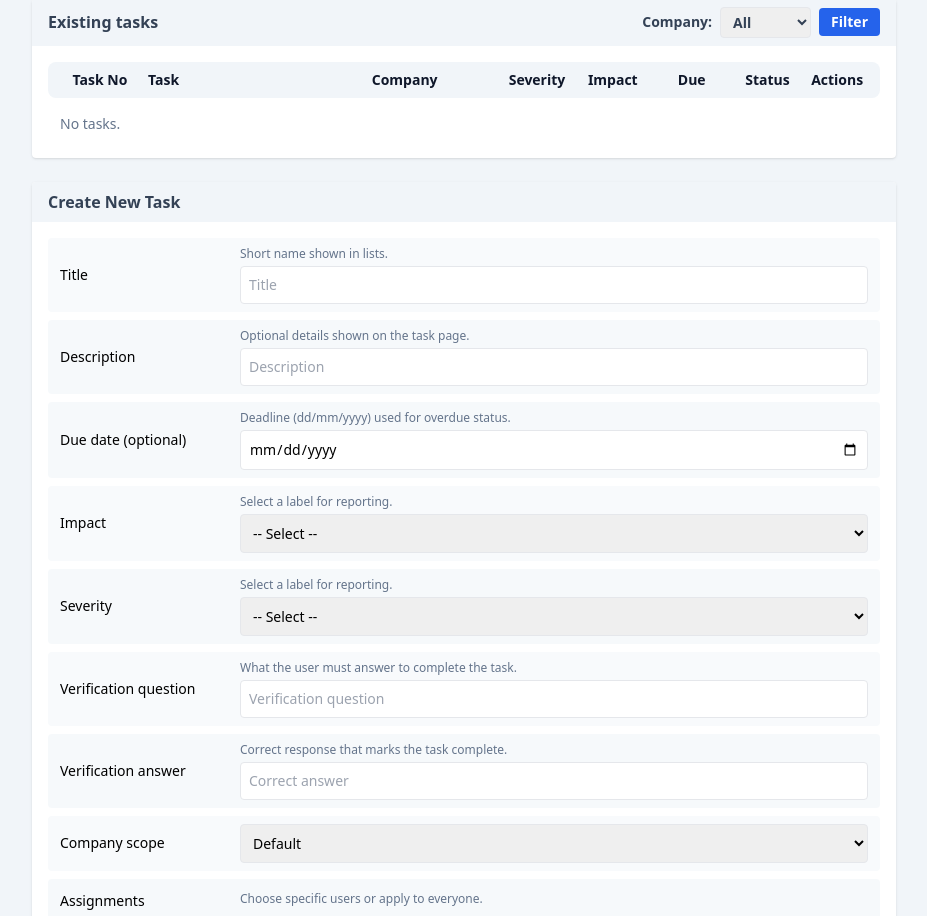
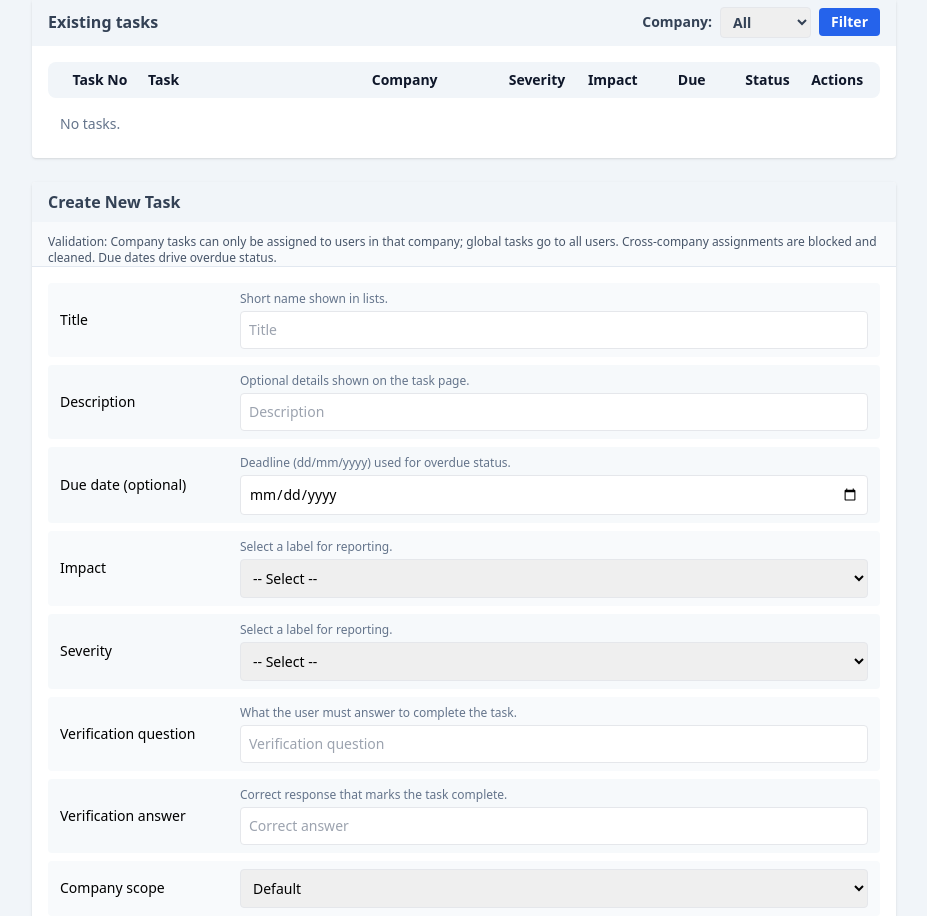
Before and after one commit to theaceventura/ar_compliance, a Flask app: page /admin/tasks in a window 1280 px wide. Shown: the part 130-1046 px from the top of the page, without its empty margins (176-1103 px from the left). Run offline with Flask 3, Linux system fonts and the light colour scheme; the visitor is signed in with stand-in values (Sample User, id 1); data comes from the database, SQL or seed files in the repository; data that the repository does not hold is empty; some libraries are stand-ins or nearby versions.

Commit message:
Add configurable validation notes to setup screens

```diff
--- a/compliance_app/compliance_app_tailwind/app.py
+++ b/compliance_app/compliance_app_tailwind/app.py
@@ -1427,6 +1427,7 @@ def admin_app_settings():
     show_task_charts = request.form.get("show_task_charts") == "on"
     show_risk_matrix = request.form.get("show_risk_matrix") == "on"
     show_user_banner = request.form.get("show_user_banner") == "on"
+    show_validation_notes = request.form.get("show_validation_notes") == "on"
     db.admin_update_app_settings(
         version,
         show_version,
@@ -1437,6 +1438,7 @@ def admin_app_settings():
         show_task_charts,
         show_risk_matrix,
         show_user_banner,
+        show_validation_notes,
     )
     flash("Settings updated.")
     return redirect(url_for("admin_app_settings"))
--- a/compliance_app/compliance_app_tailwind/db.py
+++ b/compliance_app/compliance_app_tailwind/db.py
@@ -152,6 +152,7 @@ def create_tables_if_needed():
             show_task_charts INTEGER DEFAULT 1,
             show_risk_matrix INTEGER DEFAULT 1,
             show_user_banner INTEGER DEFAULT 1,
+            show_validation_notes INTEGER DEFAULT 1,
             severity_palette TEXT,
             impact_palette TEXT,
             completion_palette TEXT
@@ -169,6 +170,8 @@ def create_tables_if_needed():
         cur.execute("ALTER TABLE app_settings ADD COLUMN show_risk_matrix INTEGER DEFAULT 1")
     if not _column_exists(cur, "app_settings", "show_user_banner"):
         cur.execute("ALTER TABLE app_settings ADD COLUMN show_user_banner INTEGER DEFAULT 1")
+    if not _column_exists(cur, "app_settings", "show_validation_notes"):
+        cur.execute("ALTER TABLE app_settings ADD COLUMN show_validation_notes INTEGER DEFAULT 1")
     if not _column_exists(cur, "app_settings", "severity_palette"):
         cur.execute("ALTER TABLE app_settings ADD COLUMN severity_palette TEXT")
     if not _column_exists(cur, "app_settings", "impact_palette"):
@@ -187,8 +190,8 @@ def create_tables_if_needed():
     cur.execute("SELECT 1 FROM app_settings WHERE id=1")
     if cur.fetchone() is None:
         cur.execute("""
-            INSERT INTO app_settings (id, version, show_version, show_page_name, show_module_tree, show_cut_icon, show_label_edit, show_task_charts, show_risk_matrix, show_user_banner, severity_palette, impact_palette, completion_palette)
-            VALUES (1, '', 0, 0, 0, 0, 0, 1, 1, 1, '', '', '')
+            INSERT INTO app_settings (id, version, show_version, show_page_name, show_module_tree, show_cut_icon, show_label_edit, show_task_charts, show_risk_matrix, show_user_banner, show_validation_notes, severity_palette, impact_palette, completion_palette)
+            VALUES (1, '', 0, 0, 0, 0, 0, 1, 1, 1, 1, '', '', '')
         """)
     # Seed default task field descriptions
     defaults = {
@@ -539,13 +542,13 @@ def admin_get_app_settings():
 
 
 # Admin: update app settings
-def admin_update_app_settings(version, show_version, show_page_name, show_module_tree, show_cut_icon, show_label_edit, show_task_charts, show_risk_matrix, show_user_banner):
+def admin_update_app_settings(version, show_version, show_page_name, show_module_tree, show_cut_icon, show_label_edit, show_task_charts, show_risk_matrix, show_user_banner, show_validation_notes):
     """Persist the main app setting flags and version string."""
     conn = get_connection()
     cur = conn.cursor()
     cur.execute("""
         UPDATE app_settings
-        SET version=?, show_version=?, show_page_name=?, show_module_tree=?, show_cut_icon=?, show_label_edit=?, show_task_charts=?, show_risk_matrix=?, show_user_banner=?
+        SET version=?, show_version=?, show_page_name=?, show_module_tree=?, show_cut_icon=?, show_label_edit=?, show_task_charts=?, show_risk_matrix=?, show_user_banner=?, show_validation_notes=?
         WHERE id=1
     """, (
         version,
@@ -557,6 +560,7 @@ def admin_update_app_settings(version, show_version, show_page_name, show_module
         1 if show_task_charts else 0,
         1 if show_risk_matrix else 0,
         1 if show_user_banner else 0,
+        1 if show_validation_notes else 0,
     ))
     conn.commit()
     conn.close()
--- a/compliance_app/compliance_app_tailwind/templates/admin_app.html
+++ b/compliance_app/compliance_app_tailwind/templates/admin_app.html
@@ -40,6 +40,12 @@
             <div class="text-left">Show label edit buttons</div>
             <div class="text-center">
                 <input type="checkbox" name="show_label_edit" {% if settings.show_label_edit %}checked{% endif %} class="h-4 w-4">
+            </div>
+        </div>
+        <div class="grid grid-cols-[1fr,180px] items-center px-3 py-2 rounded bg-slate-50 text-sm">
+            <div class="text-left">Show validation notes on setup screens</div>
+            <div class="text-center">
+                <input type="checkbox" name="show_validation_notes" {% if settings.show_validation_notes %}checked{% endif %} class="h-4 w-4">
             </div>
         </div>
         <div class="grid grid-cols-[1fr,180px] items-center px-3 py-2 rounded bg-slate-50 text-sm">
--- a/compliance_app/compliance_app_tailwind/templates/admin_companies.html
+++ b/compliance_app/compliance_app_tailwind/templates/admin_companies.html
@@ -48,6 +48,11 @@
     <div class="bg-slate-100 px-3 py-2 rounded-t font-semibold text-slate-700 flex items-center justify-between">
         <span>{{ selected_company and 'Edit company' or 'Add company' }}</span>
     </div>
+    {% if app_settings.show_validation_notes %}
+    <div class="px-3 pt-3 text-xs text-slate-600 bg-slate-50 border-b border-slate-200">
+        Validation: Companies are the scope for company tasks and users. Assignments are restricted to matching company; inactive companies are hidden by default in filters.
+    </div>
+    {% endif %}
     <form id="company-form" method="POST" class="p-4 space-y-2 text-sm">
         <input type="hidden" name="company_id" value="{{ selected_company.id if selected_company }}">
         <div class="grid grid-cols-[160px,1fr] items-center px-3 py-2 rounded bg-slate-50">
--- a/compliance_app/compliance_app_tailwind/templates/admin_tasks.html
+++ b/compliance_app/compliance_app_tailwind/templates/admin_tasks.html
@@ -73,6 +73,11 @@
             <div class="bg-slate-100 px-4 py-2 rounded-t font-semibold text-slate-700 flex items-center justify-between">
                 <h3>Create New Task</h3>
             </div>
+            {% if app_settings.show_validation_notes %}
+            <div class="px-4 pt-3 text-xs text-slate-600 bg-slate-50 border-b border-slate-200">
+                Validation: Company tasks can only be assigned to users in that company; global tasks go to all users. Cross-company assignments are blocked and cleaned. Due dates drive overdue status.
+            </div>
+            {% endif %}
             <form method="POST" class="p-4 space-y-2 text-sm">
                 <div class="grid grid-cols-[180px,1fr] items-center px-3 py-2 rounded bg-slate-50">
                     <div class="text-left font-medium">Title</div>
--- a/compliance_app/compliance_app_tailwind/templates/admin_users.html
+++ b/compliance_app/compliance_app_tailwind/templates/admin_users.html
@@ -92,6 +92,11 @@
     <div class="bg-slate-100 px-3 py-2 rounded-t font-semibold text-slate-700 flex items-center justify-between">
         <span>{{ selected_user and 'Edit user' or 'Add user' }}</span>
     </div>
+    {% if app_settings.show_validation_notes %}
+    <div class="px-3 pt-3 text-xs text-slate-600 bg-slate-50 border-b border-slate-200">
+        Validation: A user belongs to a single company. When the company changes, tasks from other companies are removed and applicable company/global tasks are assigned. At least one Global Admin must always remain.
+    </div>
+    {% endif %}
     <form id="user-form" method="POST" class="p-4 space-y-2 text-sm">
         <input type="hidden" name="user_id" value="{{ selected_user.id if selected_user }}">
         <div class="grid grid-cols-[160px,1fr] items-center px-3 py-2 rounded bg-slate-50">
```
